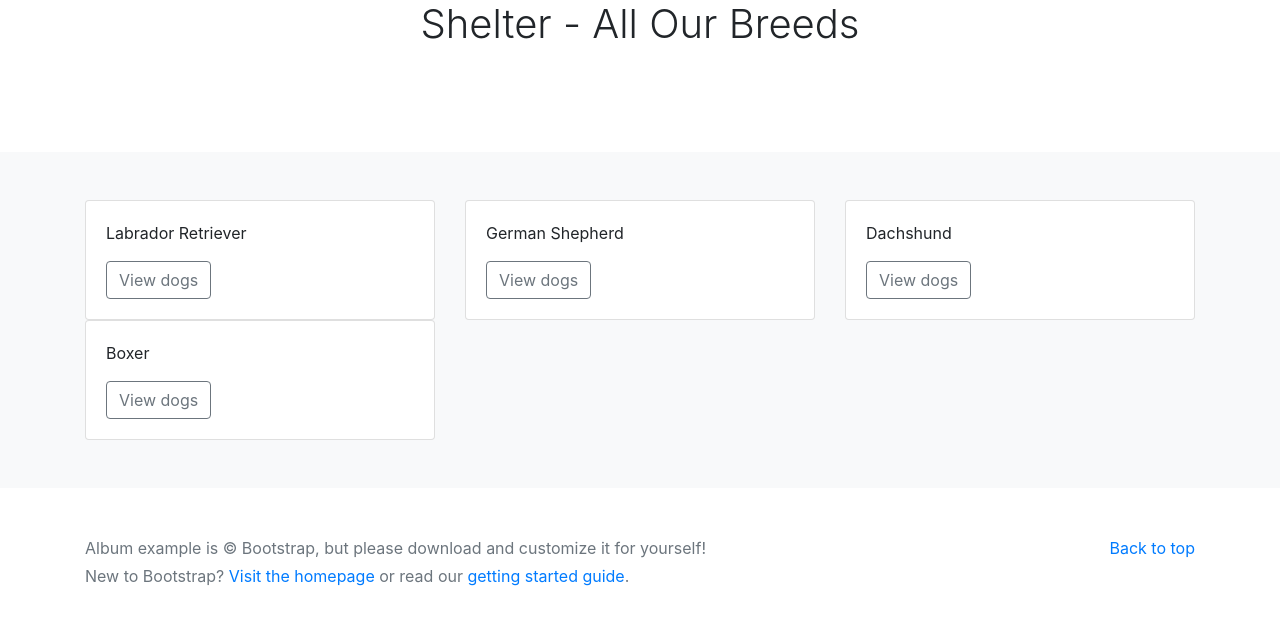
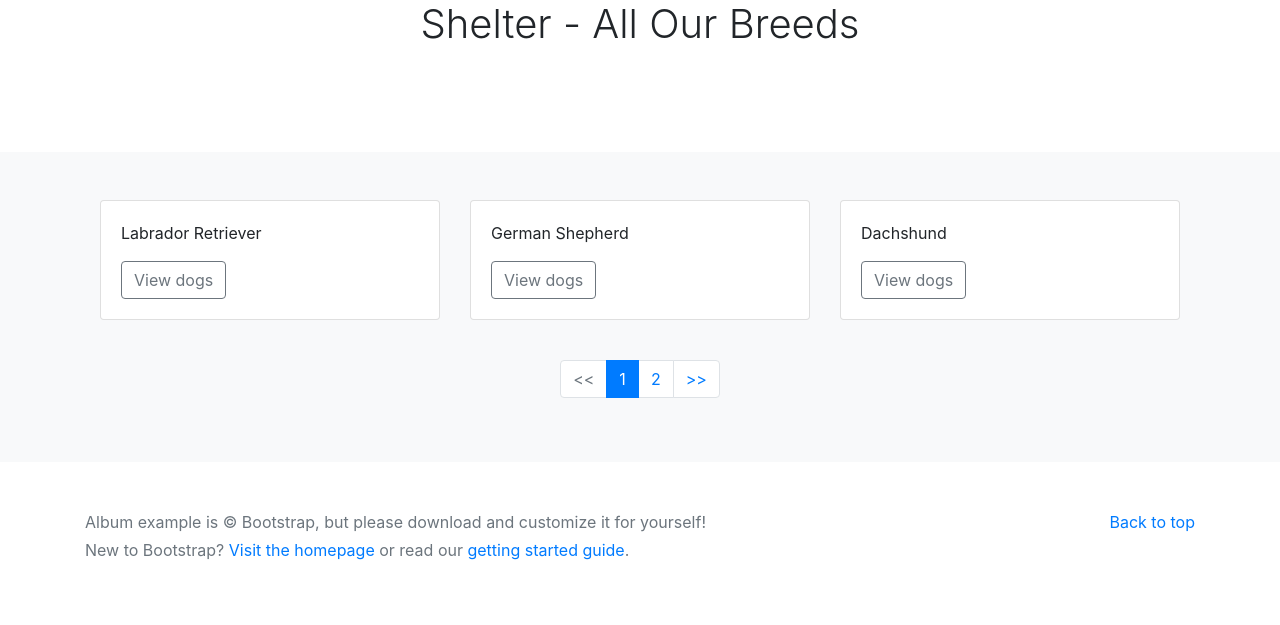
Before and after one commit to khomyakov362/a_django_project, a Django app: page /breeds/ in a window 1280 px wide. Shown: the part 152-777 px from the top of the page. Run offline with Django 5.2, Linux system fonts and the light colour scheme; a user stored in the database is signed in; data comes from the database, SQL or seed files in the repository; some libraries are stand-ins or nearby versions.

Commit message:
Pagination added to all list views

```diff
--- a/dogs/templates/dogs/breeds.html
+++ b/dogs/templates/dogs/breeds.html
@@ -1,9 +1,12 @@
 {% extends 'dogs/base.html' %}
 
 {% block content %}
-<div class="row">
-    {% for object in object_list %}
-        {% include 'dogs/includes/inc_breed.html' with object=object %}
-    {% endfor %}
+<div class="container">
+    <div class="row" style="margin-bottom: 40px;">
+        {% for object in object_list %}
+            {% include 'dogs/includes/inc_breed.html' with object=object %}
+        {% endfor %}
+    </div>
+        {% include 'dogs/includes/inc_pagination.html' %}
 </div>
 {% endblock %}
--- a/dogs/templates/dogs/dogs.html
+++ b/dogs/templates/dogs/dogs.html
@@ -8,6 +8,7 @@
         {% include 'dogs/includes/inc_dog_card.html' with object=object %}
         {% endfor %}
     </div>
+    {% include 'dogs/includes/inc_pagination.html' %}
     <a class="btn btn-outline-primary m-2 float-left" href="{% url 'dogs:dog_create' %}">Create dog</a>
     <a class="btn btn-outline-secondary m-2 float-right" href="{% url 'dogs:dogs_deactivated_list' %}">Non-Active dogs</a>
     <a class="btn btn-outline-success m-2 float-right" href="{% url 'dogs:dogs_list' %}">Active dogs</a>
--- /dev/null
+++ b/dogs/templates/dogs/includes/inc_pagination.html
@@ -0,0 +1,21 @@
+{% if is_paginated %}
+<ul class="pagination d-flex flex-row justify-content-center">
+    {% if page_obj.has_previous %}
+    <li class="page-item"><a href="?page={{ page_obj.has_previous_page_number }}" class="page-link">&lt;&lt;</a></li>
+    {% else %}
+    <li class="page-item disabled"><a class="page-link">&lt;&lt;</a></li>
+    {% endif %}
+    {% for i in paginator.page_range %}
+    {% if page_obj.number == i %}
+    <li class="page-item active"><a class="page-link"> {{ i }} <span class="sr-only"> (current) </span></a></li>
+    {% else %}
+    <li class="page-item"><a href="?page={{ i }}" class="page-link"> {{ i }} </a></li>
+    {% endif %}
+    {% endfor %}
+    {% if page_obj.has_next %}
+    <li class="page-item"><a href="?page={{ page_obj.next_page_number }}" class="page-link">&gt;&gt;</a></li>
+    {% else %}
+    <li class="page-item disabled"><a class="page-link">&gt;&gt;</a></li>
+    {% endif %}
+</ul>
+{% endif %}
--- a/dogs/views.py
+++ b/dogs/views.py
@@ -21,6 +21,7 @@ def index(request : HttpRequest):
 
 class BreedListView(LoginRequiredMixin, ListView):
     model = Breed
+    paginate_by = 3
     extra_context = {
         'title' : 'Shelter - All Our Breeds'
     }
@@ -47,6 +48,7 @@ class DogListView(ListView):
         'title' : 'Shelter - All Our Dogs'
     }
     template_name = 'dogs/dogs.html'
+    paginate_by = 3
 
     def get_queryset(self):
         queryset = super().get_queryset()
--- a/reviews/templates/reviews/reviews.html
+++ b/reviews/templates/reviews/reviews.html
@@ -7,6 +7,7 @@
             {% include 'reviews/includes/inc_review_card.html' with object=object %}
         {% endfor %}
     </div>
+    {% include 'dogs/includes/inc_pagination.html' %}
     <a href="{% url 'reviews:review_create' %}" class="btn btn-outline-primary m-2 float-left">Add a Review</a>
     <a href="{% url 'reviews:review_deactivated_list' %}" class="btn btn-outline-secondary m-2 float-right">Non-Active Reviews</a>
     <a href="{% url 'reviews:review_list' %}" class="btn btn-outline-success m-2 float-right">Active Reviews</a>
--- a/reviews/views.py
+++ b/reviews/views.py
@@ -18,6 +18,7 @@ class ReviewListView(generic.ListView):
         'title' : 'All Reviews'
     }
     template_name = 'reviews/reviews.html'
+    paginate_by = 2
 
     def get_queryset(self):
         queryset = super().get_queryset()
--- a/users/templates/users/users.html
+++ b/users/templates/users/users.html
@@ -8,6 +8,7 @@
         {% include 'users/includes/inc_user_card.html' with object=object %}
         {% endfor %}
     </div>
+    {% include 'dogs/includes/inc_pagination.html' %}
 </div>
 
 {% endblock %}
--- a/users/views.py
+++ b/users/views.py
@@ -72,6 +72,7 @@ class UserListView(ListView):
         'title' : 'All our users'
     }
     template_name = 'users/users.html'
+    paginate_by = 3
 
     def get_queryset(self):
         queryset = super().get_queryset()
```
